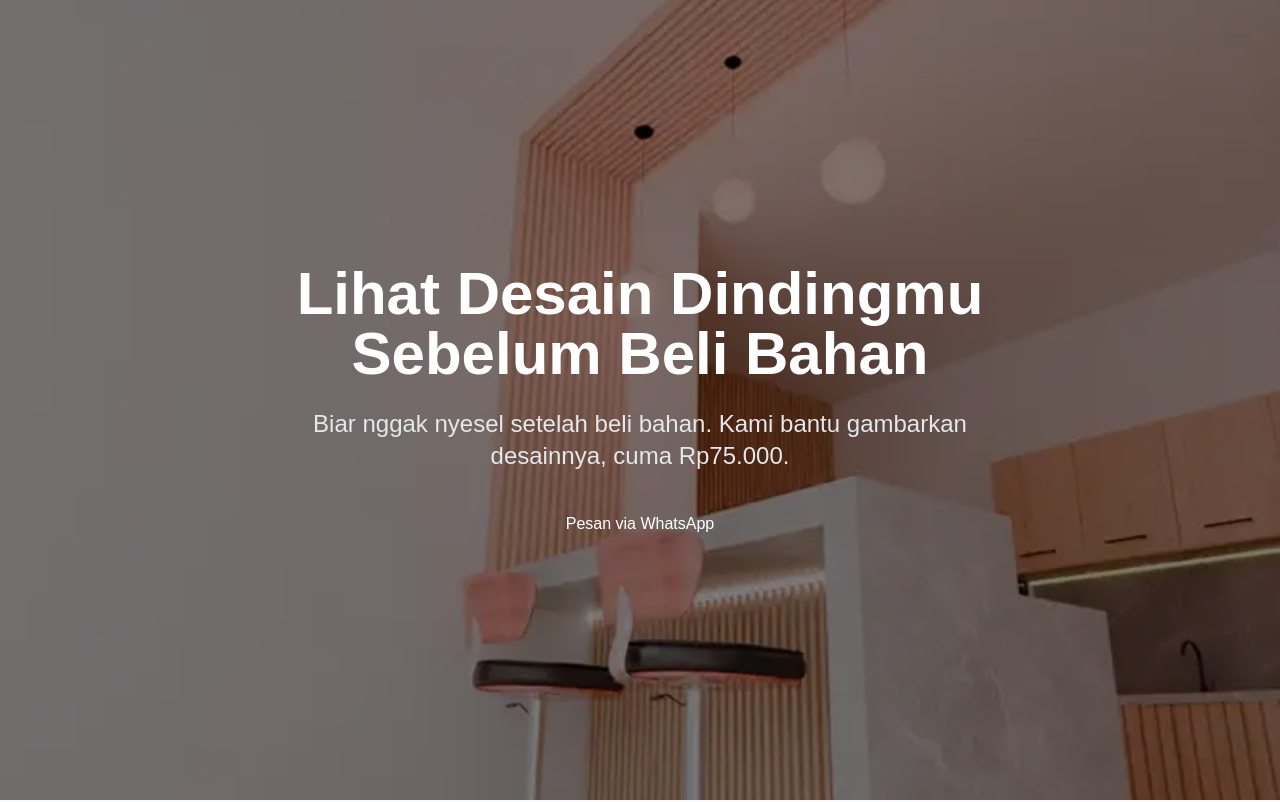
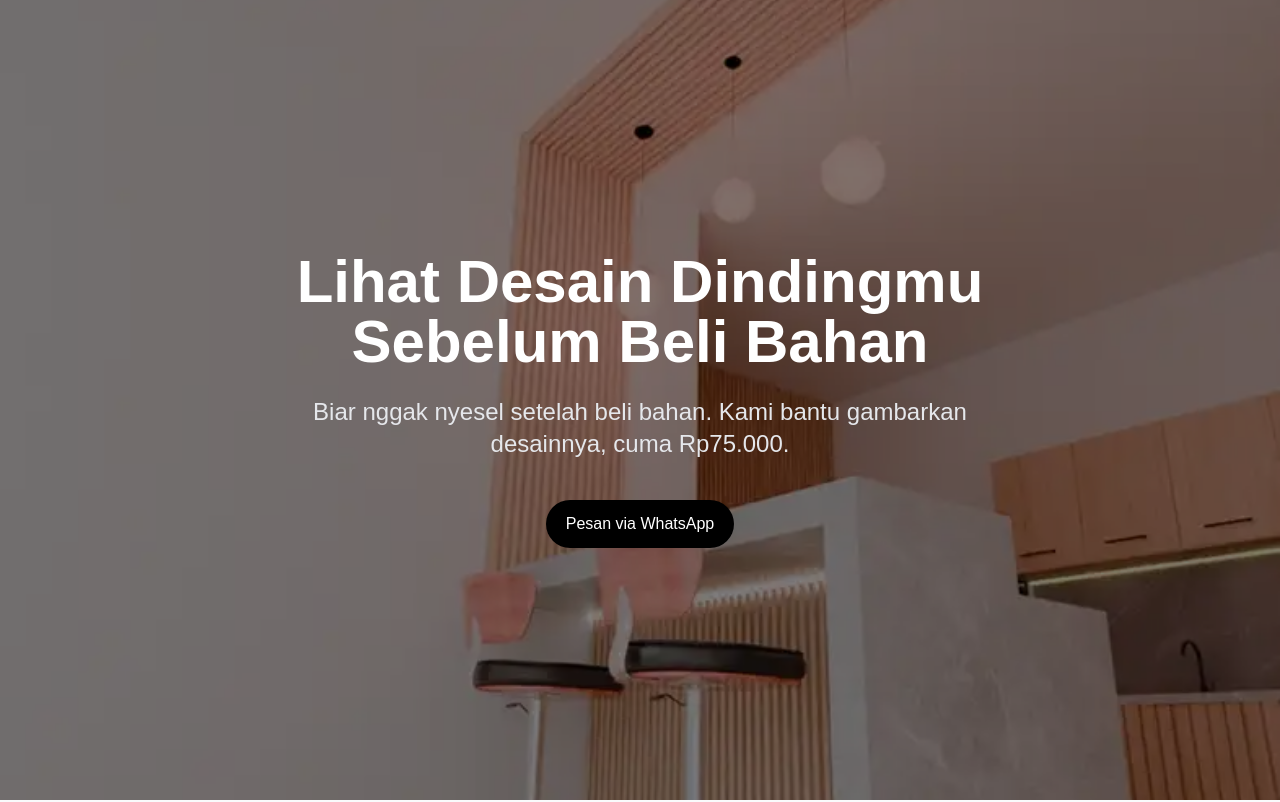
Before and after one commit to guntekhunter/rapistudio, a Next.js app: page / in a window 1280 px wide. Shown: the top 802 px of the page. Built offline with nearby package versions, Linux system fonts and the light colour scheme.

Commit message:
fix: all the error and loading time

```diff
--- a/app/components/FinalCTA.tsx
+++ b/app/components/FinalCTA.tsx
@@ -1,16 +1,8 @@
-"use client";
+import WhatsAppButton from "./WhatsappButton";
 
 export default function FinalCTA() {
-  const phoneNumber = "6285656646637";
-
-  const message = encodeURIComponent(
-    "Halo, saya tertarik dengan jasa desain dinding Rp50.000. Bisa jelaskan lebih lanjut?"
-  );
-
-  const whatsappUrl = `https://wa.me/${phoneNumber}?text=${message}`;
-
   return (
-    <section className="py-24 px-6 bg-gray-50 dark:bg-neutral-900 text-center">
+    <section className="py-24 px-6 dark:bg-neutral-900 text-center">
       <div className="max-w-xl mx-auto">
         <h2 className="text-4xl md:text-5xl font-extrabold mb-4 tracking-tight">
           Masih ragu-ragu? Santai, ngobrol dulu aja.
@@ -20,17 +12,7 @@ export default function FinalCTA() {
           Sekarang ada potongan 33% buat order pertama biar kamu lebih hemat.
         </p>
 
-        <button
-          onClick={() => {
-            window.fbq?.("track", "Lead");
-
-            setTimeout(() => {
-              window.open(whatsappUrl, "_blank");
-            }, 200);
-          }}
-        >
-          Pesan via WhatsApp
-        </button>
+        <WhatsAppButton />
       </div>
     </section>
   );
--- a/app/components/Hero.tsx
+++ b/app/components/Hero.tsx
@@ -1,29 +1,19 @@
-"use client";
-
 import Image from "next/image";
+import WhatsAppButton from "./WhatsappButton";
 
 export default function Hero() {
-  const phoneNumber = "6285656646637";
-
-  const message = encodeURIComponent(
-    "Halo, saya tertarik dengan jasa desain dinding Rp50.000. Bisa jelaskan lebih lanjut?"
-  );
-
-  const whatsappUrl = `https://wa.me/${phoneNumber}?text=${message}`;
-
   return (
-    <section className="relative min-h-[100svh] flex items-center justify-center overflow-hidden">
-      {/* Background Image */}
+    <section className="relative min-h-svh flex items-center justify-center overflow-hidden">
+      {/* Background */}
       <div className="absolute inset-0 z-0">
         <Image
           src="/images/1213_1_v4vorw_yhhypv_9_11zon.webp"
           alt="Hero"
-          width={1200}
-          height={800}
+          fill
           priority
-          quality={70}
-          className="absolute inset-0 w-full h-full object-cover"
+          quality={75}
           sizes="100vw"
+          className="object-cover"
         />
         <div className="absolute inset-0 bg-black/50" />
       </div>
@@ -39,17 +29,7 @@ export default function Hero() {
           cuma Rp75.000.
         </p>
 
-        <button
-          onClick={() => {
-            window.fbq?.("track", "Lead");
-
-            setTimeout(() => {
-              window.open(whatsappUrl, "_blank");
-            }, 200);
-          }}
-        >
-          Pesan via WhatsApp
-        </button>
+        <WhatsAppButton />
       </div>
     </section>
   );
--- a/app/components/ImageGrid.tsx
+++ b/app/components/ImageGrid.tsx
@@ -36,7 +36,7 @@ export default function ImageGrid() {
                 src={src}
                 alt={`Portfolio item ${index + 1}`}
                 fill
-                quality={70}
+                quality={75}
                 className="object-cover transition-transform duration-500 group-hover:scale-110"
                 sizes="(max-width: 768px) 100vw, (max-width: 1024px) 50vw, 33vw"
               />
--- /dev/null
+++ b/app/components/Testimoni.tsx
@@ -0,0 +1,38 @@
+import Image from "next/image";
+
+const images = ["/images/testimoni 1.webp"];
+
+export default function ImageGrid() {
+  return (
+    <section className="py-20 px-4 bg-gray-50 dark:bg-neutral-900">
+      <div className="max-w-7xl mx-auto">
+        <div className="text-center mb-16">
+          <h2 className="text-3xl md:text-5xl font-bold mb-4">Testimoni</h2>
+          <p className="text-gray-600 dark:text-gray-400">
+            Berikut Hasil Desain Kami
+          </p>
+        </div>
+
+        <div className="grid grid-cols-1 md:grid-cols-2 lg:grid-cols-3 gap-8">
+          {images.map((src, index) => (
+            <div
+              key={index}
+              className="group relative aspect-9/16 overflow-hidden rounded-2xl cursor-pointer bg-white shadow-md"
+            >
+              <Image
+                src={src}
+                alt={`Testimoni item ${index + 1}`}
+                fill
+                quality={75}
+                sizes="(max-width: 768px) 100vw, (max-width: 1024px) 50vw, 33vw"
+                className="object-contain transition-transform duration-300 group-hover:scale-105"
+              />
+
+              <div className="absolute inset-0 bg-black/0 group-hover:bg-black/10 transition-colors duration-300" />
+            </div>
+          ))}
+        </div>
+      </div>
+    </section>
+  );
+}
--- /dev/null
+++ b/app/components/WhatsappButton.tsx
@@ -0,0 +1,26 @@
+"use client";
+
+export default function WhatsAppButton() {
+  const phoneNumber = "6285656646637";
+
+  const message = encodeURIComponent(
+    "Halo, saya tertarik dengan jasa desain dinding Rp50.000. Bisa jelaskan lebih lanjut?",
+  );
+
+  const whatsappUrl = `https://wa.me/${phoneNumber}?text=${message}`;
+
+  const handleClick = () => {
+    window.fbq?.("track", "Lead");
+    window.open(whatsappUrl, "_blank");
+  };
+
+  return (
+    <a
+      href={whatsappUrl}
+      target="_blank"
+      className="bg-black rounded-full px-5 py-3 inline-block"
+    >
+      Pesan via WhatsApp
+    </a>
+  );
+}
--- a/app/page.tsx
+++ b/app/page.tsx
@@ -2,11 +2,14 @@ import Hero from "./components/Hero";
 import dynamic from "next/dynamic";
 
 const ImageGrid = dynamic(() => import("./components/ImageGrid"));
+const Testimoni = dynamic(() => import("./components/Testimoni"));
 const WhyUs = dynamic(() => import("./components/WhyUs"));
 const BeforeAfter = dynamic(() => import("./components/BeforeAfter"));
 const OrderingSteps = dynamic(() => import("./components/OrderingSteps"));
 const TargetAudience = dynamic(() => import("./components/TargetAudience"));
-const PricingExplanation = dynamic(() => import("./components/PricingExplanation"));
+const PricingExplanation = dynamic(
+  () => import("./components/PricingExplanation"),
+);
 const FinalCTA = dynamic(() => import("./components/FinalCTA"));
 
 export default function Home() {
@@ -19,6 +22,7 @@ export default function Home() {
       <OrderingSteps />
       <TargetAudience />
       <PricingExplanation />
+      <Testimoni />
       <FinalCTA />
     </main>
   );
--- a/next.config.ts
+++ b/next.config.ts
@@ -1,17 +1,13 @@
 import type { NextConfig } from "next";
 
 const nextConfig: NextConfig = {
+  reactStrictMode: true,
+  compiler: {
+    removeConsole: process.env.NODE_ENV === "production",
+  },
   images: {
-    remotePatterns: [
-      {
-        protocol: 'https',
-        hostname: 'images.unsplash.com',
-      },
-      {
-        protocol: 'https',
-        hostname: 'res.cloudinary.com',
-      },
-    ],
+    qualities: [70, 75],
+    formats: ["image/avif", "image/webp"],
   },
 };
 
```
Also changed, not shown: public/images/testimoni 1.webp (added).
